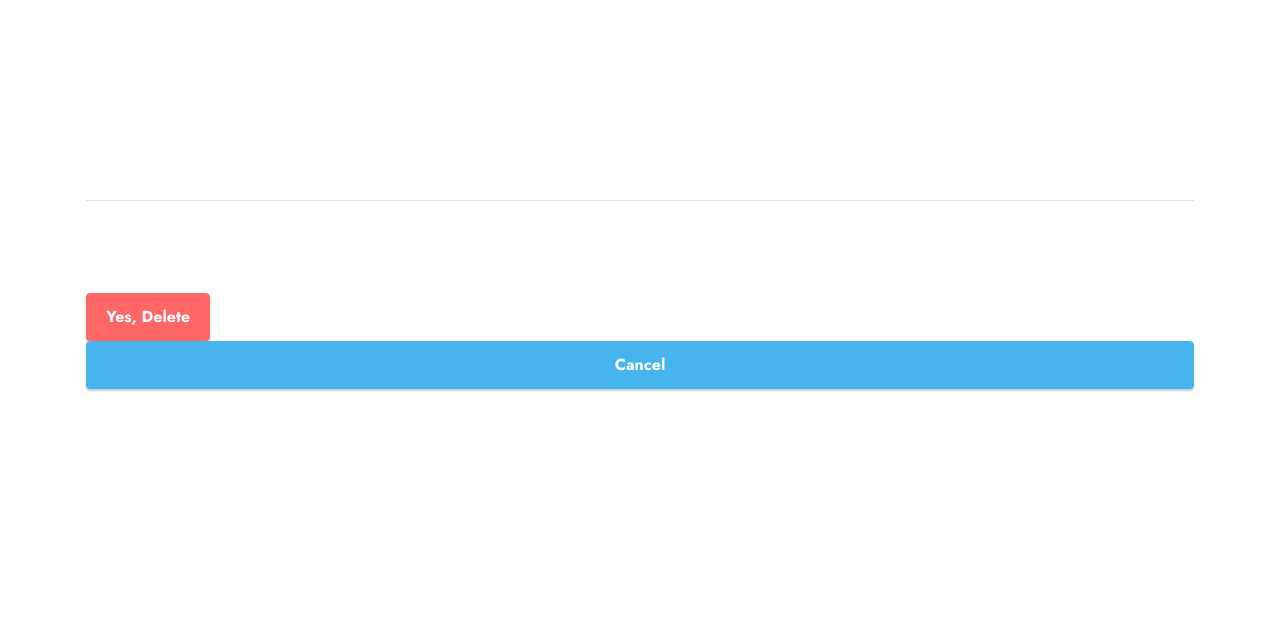
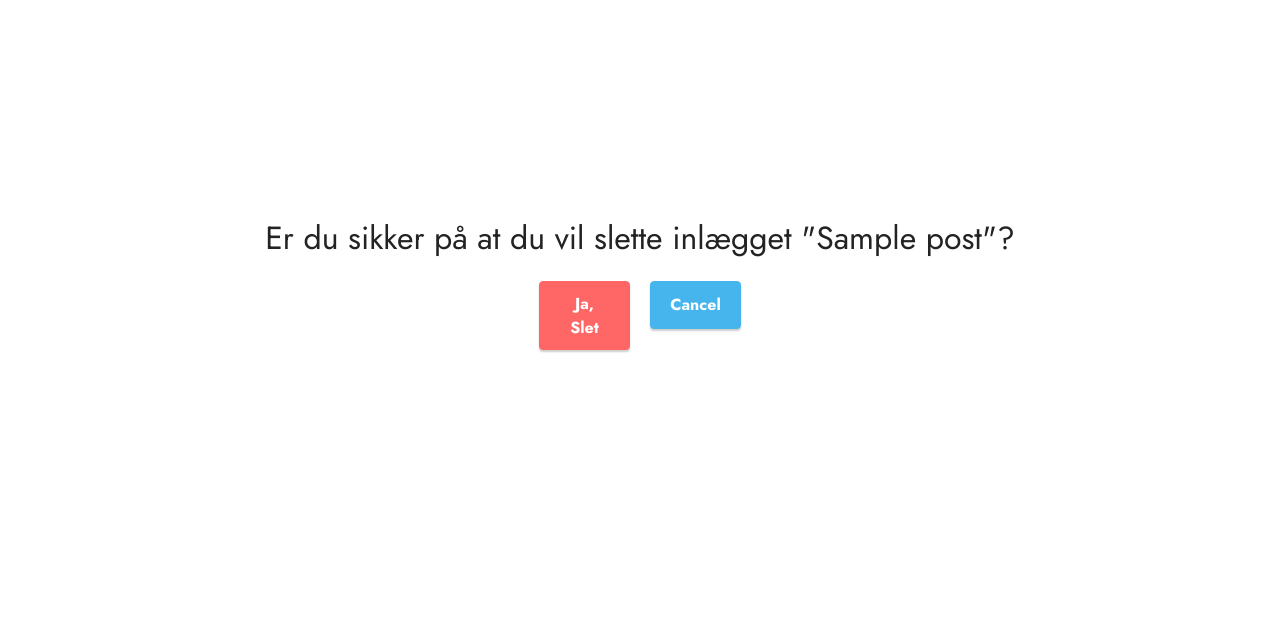
Before and after one commit to Zolihar/wegty, a Django app: page /log/1/delete in a window 1280 px wide. Shown: the part 174-803 px from the top of the page. Run offline with Django 4.2, Linux system fonts and the light colour scheme; a user stored in the database is signed in; tables that the repository leaves empty hold one stand-in row (values such as "Sample post"); some libraries are stand-ins or nearby versions.

Commit message:
ændringer i css og post_confirm_delete html

```diff
--- a/static/weightloss/mine/css/main.css
+++ b/static/weightloss/mine/css/main.css
@@ -2,7 +2,14 @@
 	margin: auto;
 	width: 75%;
 	padding: 10px;
+	text-align: center;
 }
+
+.content-delete {
+	margin: auto;
+	width: 25%;
+}
+
 .card-title, .card-content{
 	margin-left: 15px;
 	text-align: left;
--- a/weightloss/templates/weightloss/post_confirm_delete.html
+++ b/weightloss/templates/weightloss/post_confirm_delete.html
@@ -1,16 +1,23 @@
 {% extends "weightloss/base.html" %}
 
 {% block content %}
-	<div style="color: white;" class="content-section">
+	<div class="content">
 		<form method="POST">
 			{% csrf_token %}
 			<fieldset class="form-group">
-				<legend class="border-bottom mb-4">Delete Post</legend>
-				<h2>Are you sure you want to delete the post "{{ object.title }}"</h2>
+				<div class="row">
+					<h2>Er du sikker på at du vil slette inlægget "{{ object.title }}"?</h2>
+				</div>
 			</fieldset>
-			<div class="form-group">
-				<button class="btn btn-secondary" type="sumbit">Yes, Delete</button>
-				<a class="btn btn-info" href="{% url 'weightloss-log-detail' object.id %}">Cancel</a>
+			<div class="content-delete">
+				<div class="row">
+					<div class="col">
+						<button class="btn btn-secondary" type="sumbit">Ja, Slet</button>
+					</div>
+					<div class="col">
+						<a class="btn btn-info" href="{% url 'weightloss-log' %}">Cancel</a>
+					</div>
+				</div>
 			</div>
 		</form>
 	</div>
```
